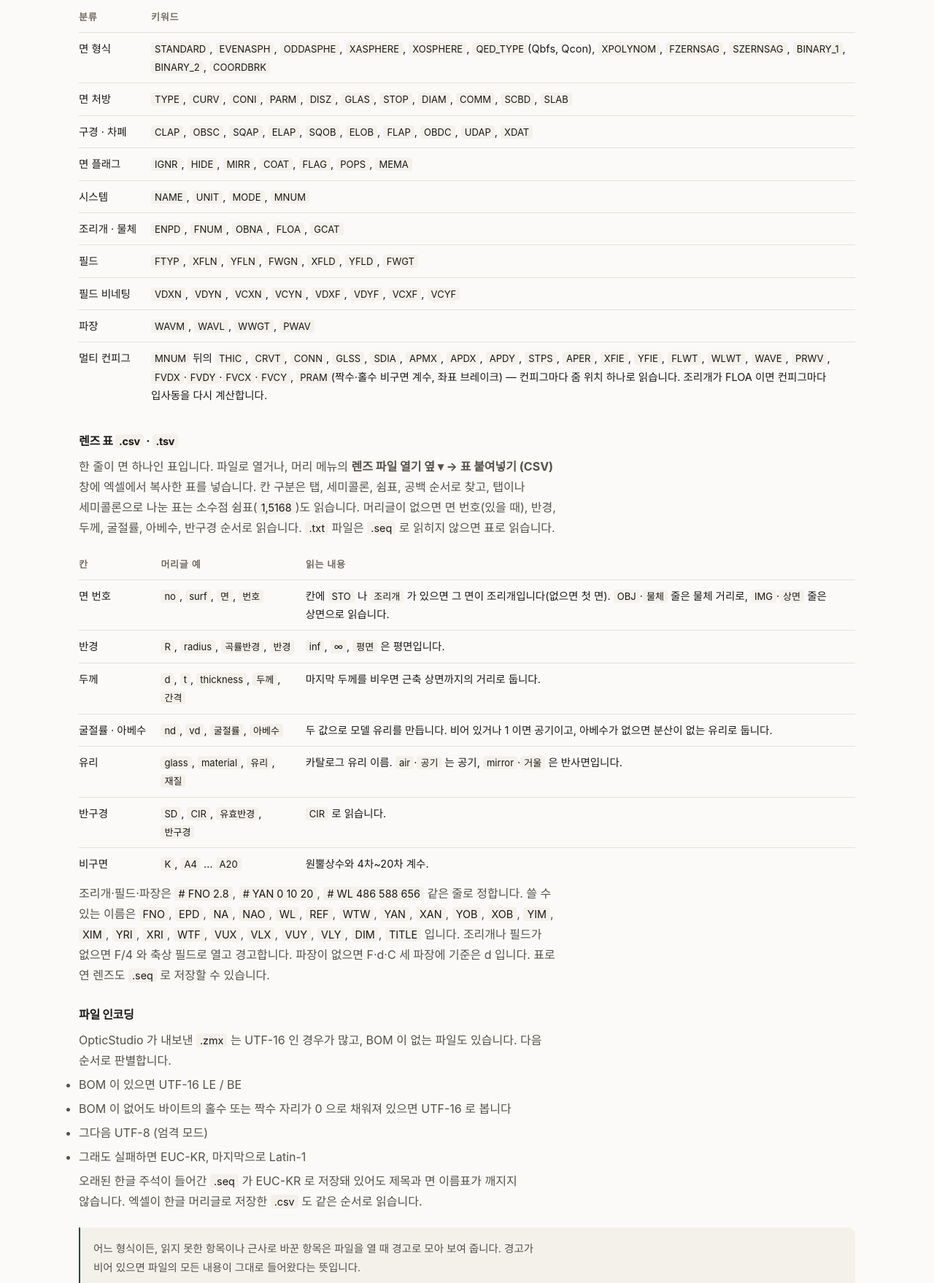
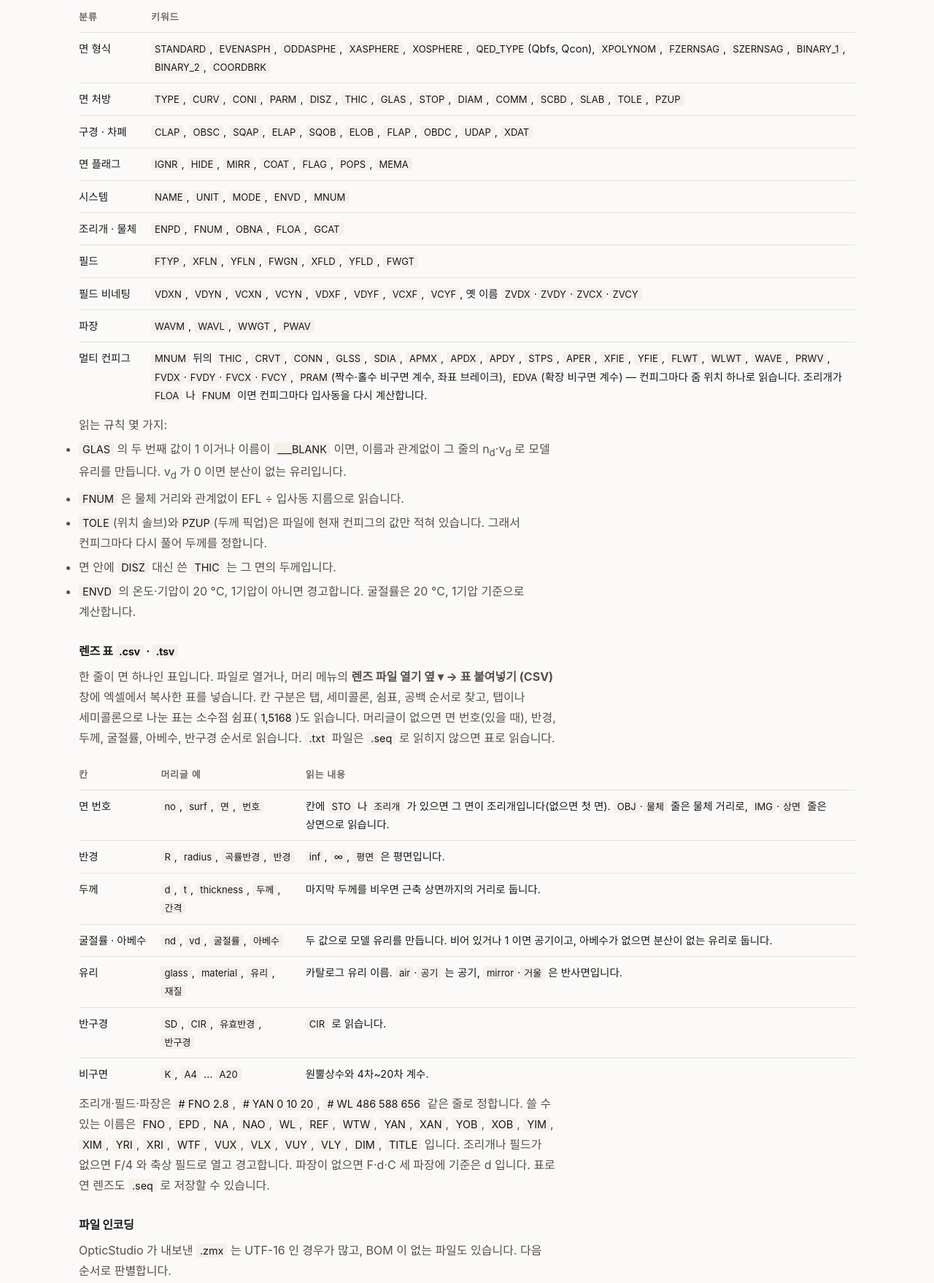
Before and after one commit to psh0825-max/lightonpluslab, a plain HTML site: page lens-docs.html in a window 1280 px wide. Shown: the part 2352-4110 px from the top of the page at 73% size. Drawn offline with Linux system fonts and the light colour scheme; a web font is replaced by a local one.

Commit message:
Lens docs: .zmx thickness solves, environment and data kept on saving again
Lens now works out position solves (TOLE) and thickness pickups (PZUP) for every
configuration, reads THIC inside a surface, EDVA rows and the old ZVDX..ZVCY
names, treats the second GLAS value 1 as a model glass, and lists a temperature
or pressure other than 20 C and 1 atm. A .zmx saved again keeps the aperture
type, ENVD, semi-diameters, the object curvature, surface types Lens cannot
trace and unused configuration rows.

Co-Authored-By: Claude Opus 5.5 <noreply@anthropic.com>

```diff
--- a/_lastmod.json
+++ b/_lastmod.json
@@ -68,8 +68,8 @@
   "hash": "c97c8b5de74d542ced3e5c19525bbf936f67388c"
  },
  "lens-docs.html": {
-  "date": "2026-11-05",
-  "hash": "e68d942966a3d27a34ee6f696f6138cfc5831ab1"
+  "date": "2026-11-08",
+  "hash": "2140929d256dba4f0390db332d27d65abc94783d"
  },
  "lens.html": {
   "date": "2026-11-05",
--- a/lens-docs.html
+++ b/lens-docs.html
@@ -175,18 +175,20 @@ dl.doc-dl dd{margin:0;color:var(--ink-2);font-size:var(--t-sm)}
 <thead><tr><th>분류</th><th>키워드</th></tr></thead>
 <tbody>
 <tr><td>면 형식</td><td><code>STANDARD</code>, <code>EVENASPH</code>, <code>ODDASPHE</code>, <code>XASPHERE</code>, <code>XOSPHERE</code>, <code>QED_TYPE</code>(Qbfs, Qcon), <code>XPOLYNOM</code>, <code>FZERNSAG</code>, <code>SZERNSAG</code>, <code>BINARY_1</code>, <code>BINARY_2</code>, <code>COORDBRK</code></td></tr>
-<tr><td>면 처방</td><td><code>TYPE</code>, <code>CURV</code>, <code>CONI</code>, <code>PARM</code>, <code>DISZ</code>, <code>GLAS</code>, <code>STOP</code>, <code>DIAM</code>, <code>COMM</code>, <code>SCBD</code>, <code>SLAB</code></td></tr>
+<tr><td>면 처방</td><td><code>TYPE</code>, <code>CURV</code>, <code>CONI</code>, <code>PARM</code>, <code>DISZ</code>, <code>THIC</code>, <code>GLAS</code>, <code>STOP</code>, <code>DIAM</code>, <code>COMM</code>, <code>SCBD</code>, <code>SLAB</code>, <code>TOLE</code>, <code>PZUP</code></td></tr>
 <tr><td>구경 · 차폐</td><td><code>CLAP</code>, <code>OBSC</code>, <code>SQAP</code>, <code>ELAP</code>, <code>SQOB</code>, <code>ELOB</code>, <code>FLAP</code>, <code>OBDC</code>, <code>UDAP</code>, <code>XDAT</code></td></tr>
 <tr><td>면 플래그</td><td><code>IGNR</code>, <code>HIDE</code>, <code>MIRR</code>, <code>COAT</code>, <code>FLAG</code>, <code>POPS</code>, <code>MEMA</code></td></tr>
-<tr><td>시스템</td><td><code>NAME</code>, <code>UNIT</code>, <code>MODE</code>, <code>MNUM</code></td></tr>
+<tr><td>시스템</td><td><code>NAME</code>, <code>UNIT</code>, <code>MODE</code>, <code>ENVD</code>, <code>MNUM</code></td></tr>
 <tr><td>조리개 · 물체</td><td><code>ENPD</code>, <code>FNUM</code>, <code>OBNA</code>, <code>FLOA</code>, <code>GCAT</code></td></tr>
 <tr><td>필드</td><td><code>FTYP</code>, <code>XFLN</code>, <code>YFLN</code>, <code>FWGN</code>, <code>XFLD</code>, <code>YFLD</code>, <code>FWGT</code></td></tr>
-<tr><td>필드 비네팅</td><td><code>VDXN</code>, <code>VDYN</code>, <code>VCXN</code>, <code>VCYN</code>, <code>VDXF</code>, <code>VDYF</code>, <code>VCXF</code>, <code>VCYF</code></td></tr>
+<tr><td>필드 비네팅</td><td><code>VDXN</code>, <code>VDYN</code>, <code>VCXN</code>, <code>VCYN</code>, <code>VDXF</code>, <code>VDYF</code>, <code>VCXF</code>, <code>VCYF</code>, 옛 이름 <code>ZVDX</code>·<code>ZVDY</code>·<code>ZVCX</code>·<code>ZVCY</code></td></tr>
 <tr><td>파장</td><td><code>WAVM</code>, <code>WAVL</code>, <code>WWGT</code>, <code>PWAV</code></td></tr>
-<tr><td>멀티 컨피그</td><td><code>MNUM</code> 뒤의 <code>THIC</code>, <code>CRVT</code>, <code>CONN</code>, <code>GLSS</code>, <code>SDIA</code>, <code>APMX</code>, <code>APDX</code>, <code>APDY</code>, <code>STPS</code>, <code>APER</code>, <code>XFIE</code>, <code>YFIE</code>, <code>FLWT</code>, <code>WLWT</code>, <code>WAVE</code>, <code>PRWV</code>, <code>FVDX</code>·<code>FVDY</code>·<code>FVCX</code>·<code>FVCY</code>, <code>PRAM</code>(짝수·홀수 비구면 계수, 좌표 브레이크) — 컨피그마다 줌 위치 하나로 읽습니다. 조리개가 FLOA 이면 컨피그마다 입사동을 다시 계산합니다.</td></tr>
+<tr><td>멀티 컨피그</td><td><code>MNUM</code> 뒤의 <code>THIC</code>, <code>CRVT</code>, <code>CONN</code>, <code>GLSS</code>, <code>SDIA</code>, <code>APMX</code>, <code>APDX</code>, <code>APDY</code>, <code>STPS</code>, <code>APER</code>, <code>XFIE</code>, <code>YFIE</code>, <code>FLWT</code>, <code>WLWT</code>, <code>WAVE</code>, <code>PRWV</code>, <code>FVDX</code>·<code>FVDY</code>·<code>FVCX</code>·<code>FVCY</code>, <code>PRAM</code>(짝수·홀수 비구면 계수, 좌표 브레이크), <code>EDVA</code>(확장 비구면 계수) — 컨피그마다 줌 위치 하나로 읽습니다. 조리개가 <code>FLOA</code> 나 <code>FNUM</code> 이면 컨피그마다 입사동을 다시 계산합니다.</td></tr>
 </tbody>
 </table>
 </div>
+<p>읽는 규칙 몇 가지:</p>
+<ul><li><code>GLAS</code> 의 두 번째 값이 1 이거나 이름이 <code>___BLANK</code> 이면, 이름과 관계없이 그 줄의 n<sub>d</sub>·v<sub>d</sub> 로 모델 유리를 만듭니다. v<sub>d</sub> 가 0 이면 분산이 없는 유리입니다.</li><li><code>FNUM</code> 은 물체 거리와 관계없이 EFL ÷ 입사동 지름으로 읽습니다.</li><li><code>TOLE</code>(위치 솔브)와<code>PZUP</code>(두께 픽업)은 파일에 현재 컨피그의 값만 적혀 있습니다. 그래서 컨피그마다 다시 풀어 두께를 정합니다.</li><li>면 안에 <code>DISZ</code> 대신 쓴 <code>THIC</code> 는 그 면의 두께입니다.</li><li><code>ENVD</code> 의 온도·기압이 20 °C, 1기압이 아니면 경고합니다. 굴절률은 20 °C, 1기압 기준으로 계산합니다.</li></ul>
 <h3>렌즈 표 <code>.csv</code> · <code>.tsv</code></h3>
 <p>한 줄이 면 하나인 표입니다. 파일로 열거나, 머리 메뉴의 <strong>렌즈 파일 열기 옆 ▾ → 표 붙여넣기 (CSV)</strong> 창에 엑셀에서 복사한 표를 넣습니다. 칸 구분은 탭, 세미콜론, 쉼표, 공백 순서로 찾고, 탭이나 세미콜론으로 나눈 표는 소수점 쉼표(<code>1,5168</code>)도 읽습니다. 머리글이 없으면 면 번호(있을 때), 반경, 두께, 굴절률, 아베수, 반구경 순서로 읽습니다. <code>.txt</code> 파일은 <code>.seq</code> 로 읽히지 않으면 표로 읽습니다.</p>
 <div class="doc-tw">
@@ -223,7 +225,9 @@ dl.doc-dl dd{margin:0;color:var(--ink-2);font-size:var(--t-sm)}
 </tbody>
 </table>
 </div>
-<p><code>.seq</code> 로 연 렌즈를 <code>.zmx</code> 로 저장하면 면마다 광선을 자르는 기본 구경을 <code>CLAP</code> 으로 적습니다. <code>.zmx</code> 를 열어 다시 저장하면 파일의 유리 이름과 <code>GCAT</code> 을 그대로 씁니다. 솔브와 픽업은 저장된 값으로 들어갑니다. 저장한 <code>.zmx</code> 는 OpticStudio 에서 연 뒤 EFL 과 유리가 같은지 확인해 주세요.</p>
+<p><code>.seq</code> 로 연 렌즈를 <code>.zmx</code> 로 저장하면 면마다 광선을 자르는 기본 구경을 <code>CLAP</code> 으로 적습니다. <code>.zmx</code> 를 열어 다시 저장하면 다음 항목을 파일에 있던 그대로 씁니다.</p>
+<ul><li>유리 이름과 <code>GCAT</code></li><li>조리개 형식(<code>FNUM</code>·<code>FLOA</code>)과 <code>ENVD</code></li><li>파일에 적힌 반구경(0 포함)과 곡면 물체의 곡률</li><li>Lens 가 추적하지 못하는 면 형식의 <code>PARM</code>·<code>XDAT</code></li><li>Lens 가 쓰지 않는 멀티 컨피그 행(면 수와 컨피그 수가 그대로일 때)</li></ul>
+<p>솔브와 픽업은 풀어 낸 값으로 들어가고, 줌 렌즈는 컨피그마다 물체 거리도 적습니다. 저장한 <code>.zmx</code> 는 OpticStudio 에서 연 뒤 EFL 과 유리가 같은지 확인해 주세요.</p>
 </div></section>
 <section class="doc-sec" id="limits"><div class="wrap">
 <h2>지원하지 않는 것</h2>
@@ -233,7 +237,8 @@ dl.doc-dl dd{margin:0;color:var(--ink-2);font-size:var(--t-sm)}
 <thead><tr><th>항목</th><th>파일에 있는 것</th><th>대신 하는 일</th></tr></thead>
 <tbody>
 <tr><td>비순차 추적</td><td><code>.zmx</code> 의 NSC 데이터</td><td>읽지 않습니다.</td></tr>
-<tr><td>멀티 컨피그 일부</td><td>위 목록에 없는 <code>.zmx</code> 멀티 컨피그 연산자(면 무시, 자유곡면 계수 등)</td><td>읽지 않고 경고합니다. 컨피그마다 다른 온도·기압은 계산에 넣지 않습니다.</td></tr>
+<tr><td>멀티 컨피그 일부</td><td>위 목록에 없는 <code>.zmx</code> 멀티 컨피그 연산자(면 무시, 자유곡면 계수 등)</td><td>계산에 쓰지 않고 경고합니다. <code>.zmx</code> 로 다시 저장하면 그 행은 남습니다. 컨피그마다 다른 온도·기압도 계산에 넣지 않습니다.</td></tr>
+<tr><td>온도 · 기압</td><td><code>.zmx</code> <code>ENVD</code> 의 20 °C, 1기압이 아닌 값</td><td>굴절률은 20 °C, 1기압 기준으로 계산하고 경고합니다. 다시 저장하면 원래 값을 씁니다.</td></tr>
 <tr><td>특수면</td><td>사용자 정의면(UDS), 선형 격자(<code>DIF GRT</code>), 사용자 정의 위상(<code>HCT USR</code>·<code>US2</code>)</td><td>기저 원뿔면으로만 추적하고 면마다 경고합니다.</td></tr>
 <tr><td>회절 효율</td><td>회절면의 블레이즈 데이터와 지정하지 않은 차수</td><td>읽지 않습니다. 광선은 지정한 차수로만 진행하고 효율은 100 % 로 계산합니다.</td></tr>
 <tr><td>엑셀 파일</td><td><code>.xlsx</code></td><td>직접 열지 않습니다. 표를 복사해 붙여넣거나 CSV 로 저장해 엽니다.</td></tr>
@@ -245,7 +250,7 @@ dl.doc-dl dd{margin:0;color:var(--ink-2);font-size:var(--t-sm)}
 <tr><td>HAR 분산식</td><td><code>PRV … HAR</code></td><td>읽지 않습니다.</td></tr>
 <tr><td>물체공간 텔레센트릭</td><td><code>TEL</code></td><td>조리개를 향해 광선을 조준합니다.</td></tr>
 <tr><td>상면 주광선 조준</td><td><code>CRA SI</code></td><td>무시합니다.</td></tr>
-<tr><td>곡면 물체</td><td>곡률이 있는 <code>SO</code></td><td>평면으로 취급합니다.</td></tr>
+<tr><td>곡면 물체</td><td>곡률이 있는 <code>SO</code>, <code>.zmx</code> 의 <code>SURF 0</code></td><td>평면으로 취급하고 경고합니다. <code>.zmx</code> 로 다시 저장하면 곡률은 남습니다.</td></tr>
 <tr><td>물체면 편심·기울기</td><td><code>SO</code> 의 틸트·디센터</td><td>무시합니다.</td></tr>
 <tr><td>사각·타원 차폐</td><td>rectangular / elliptical obscuration, 사용자 정의 구경</td><td>무시합니다.</td></tr>
 <tr><td>광각 모드</td><td><code>WID</code> + 유한 물체</td><td>무한 물체에서만 지원합니다.</td></tr>
@@ -308,6 +313,7 @@ dl.doc-dl dd{margin:0;color:var(--ink-2);font-size:var(--t-sm)}
 <p>파일 안에 분산 계수를 직접 적는 사설 카탈로그를 읽습니다. 지원하는 형식은 <code>LAU</code>, <code>GML</code>, <code>GMS</code>, <code>SLM</code>, <code>CAU</code> 다섯 가지와, <code>PWL</code> 로 파장 목록을 주고 굴절률을 나열하는 표 방식입니다. <code>HAR</code> 분산식과 <code>MLT</code> 용해 데이터 피팅, GRIN 은 읽지 않고 경고합니다.</p>
 <h3>카탈로그에 없는 유리</h3>
 <p>공개 카탈로그에 없는 이름이 나오면 n<sub>d</sub>·v<sub>d</sub> 가 가까운 유리로 치환한 뒤, 바뀐 이름을 전부 경고에 적습니다. 치환된 유리의 성능 숫자는 원래 설계의 숫자가 아니므로, 경고에 이름이 올라왔다면 그 값을 그대로 쓰시면 안 됩니다.</p>
+<p><code>.zmx</code> 의 <code>GLAS</code> 줄에 n<sub>d</sub>·v<sub>d</sub> 가 적혀 있으면, 카탈로그에 없는 이름은 그 값으로 모델 유리를 만듭니다. OpticStudio 가 카탈로그 유리에 채워 넣는 자리표시 값 1.5 / 40 은 쓰지 않습니다.</p>
 </div></section>
 <section class="doc-sec" id="units"><div class="wrap">
 <h2>단위 · 상수 · 기본값</h2>
--- a/sitemap.xml
+++ b/sitemap.xml
@@ -64,7 +64,7 @@
   </url>
   <url>
     <loc>https://lightonpluslab.com/lens-docs.html</loc>
-    <lastmod>2026-11-05</lastmod>
+    <lastmod>2026-11-08</lastmod>
     <changefreq>weekly</changefreq>
     <priority>0.7</priority>
   </url>
```
